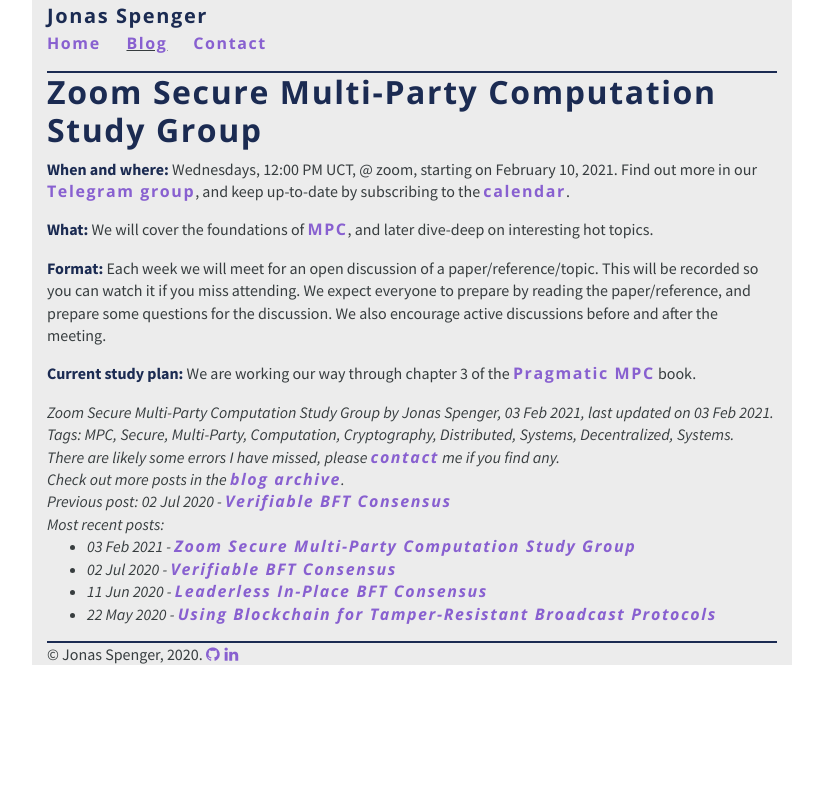
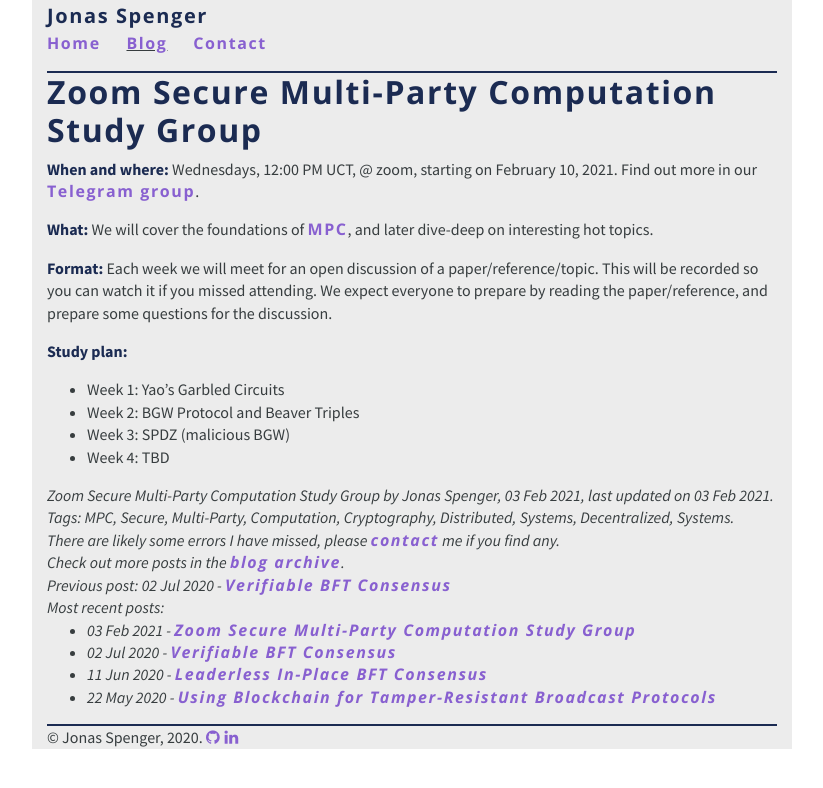
Before and after one commit to jspenger/jspenger.github.io, a Jekyll site: the page built from _posts/2021-02-03-zoom-secure-multi-party-computation-study-group.md, in a window 1280 px wide. Shown: the top 788 px of the page, without its empty margins (228-1051 px from the left). Built offline with Jekyll 4.4.1, drawn with Linux system fonts in a browser that asks for light colours.

Commit message:
Update 2021-02-03-zoom-secure-multi-party-computation-study-group.md

```diff
--- a/_posts/2021-02-03-zoom-secure-multi-party-computation-study-group.md
+++ b/_posts/2021-02-03-zoom-secure-multi-party-computation-study-group.md
@@ -8,11 +8,14 @@ lastupdatedon: 2021-02-03
 
 # Zoom Secure Multi-Party Computation Study Group
 
-**When and where:** Wednesdays, 12:00 PM UCT, @ zoom, starting on February 10, 2021. Find out more in our [Telegram group](https://t.me/joinchat/Ha31otCWimD3lWN5 ), and keep up-to-date by subscribing to the [calendar](https://calendar.google.com/calendar/u/1?cid=NHJmZTk0cnUxMWZhZ3U0a3Z0YzhkcmFwaXNAZ3JvdXAuY2FsZW5kYXIuZ29vZ2xlLmNvbQ
-).
+**When and where:** Wednesdays, 12:00 PM UCT, @ zoom, starting on February 10, 2021. Find out more in our [Telegram group](https://t.me/joinchat/Ha31otCWimD3lWN5 ).
 
 **What:** We will cover the foundations of [MPC](https://en.wikipedia.org/wiki/Secure_multi-party_computation), and later dive-deep on interesting hot topics.
 
-**Format:** Each week we will meet for an open discussion of a paper/reference/topic. This will be recorded so you can watch it if you miss attending. We expect everyone to prepare by reading the paper/reference, and prepare some questions for the discussion. We also encourage active discussions before and after the meeting.
+**Format:** Each week we will meet for an open discussion of a paper/reference/topic. This will be recorded so you can watch it if you missed attending. We expect everyone to prepare by reading the paper/reference, and prepare some questions for the discussion.
 
-**Current study plan:** We are working our way through chapter 3 of the [Pragmatic MPC](https://securecomputation.org/) book.
+**Study plan:**
+* Week 1: Yao's Garbled Circuits
+* Week 2: BGW Protocol and Beaver Triples
+* Week 3: SPDZ (malicious BGW)
+* Week 4: TBD
```
